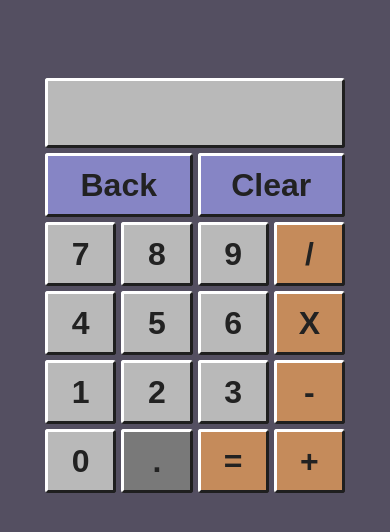
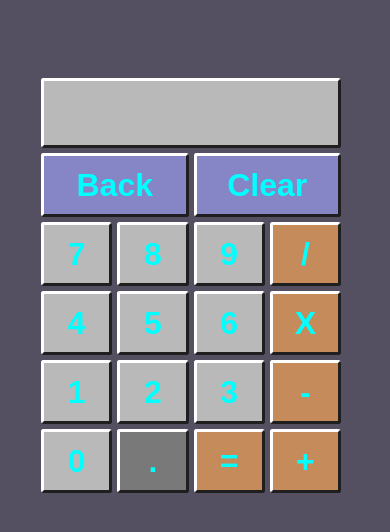
Before and after one commit to sockshin/calculator, a plain HTML site: page index.html in a window 390 px wide. Drawn offline with Linux system fonts and the light colour scheme.

Commit message:
Calculator project smaller for mobile

```diff
--- a/style.css
+++ b/style.css
@@ -154,11 +154,13 @@ body{
     body{
         margin-top: 20%;
         margin-bottom: 0px;
+        margin-left: 0px;
     }
 
     .buttons{
         height: 4rem;
         font-size: 2rem;
+        color: aqua;
     }
 
     .display{
```
